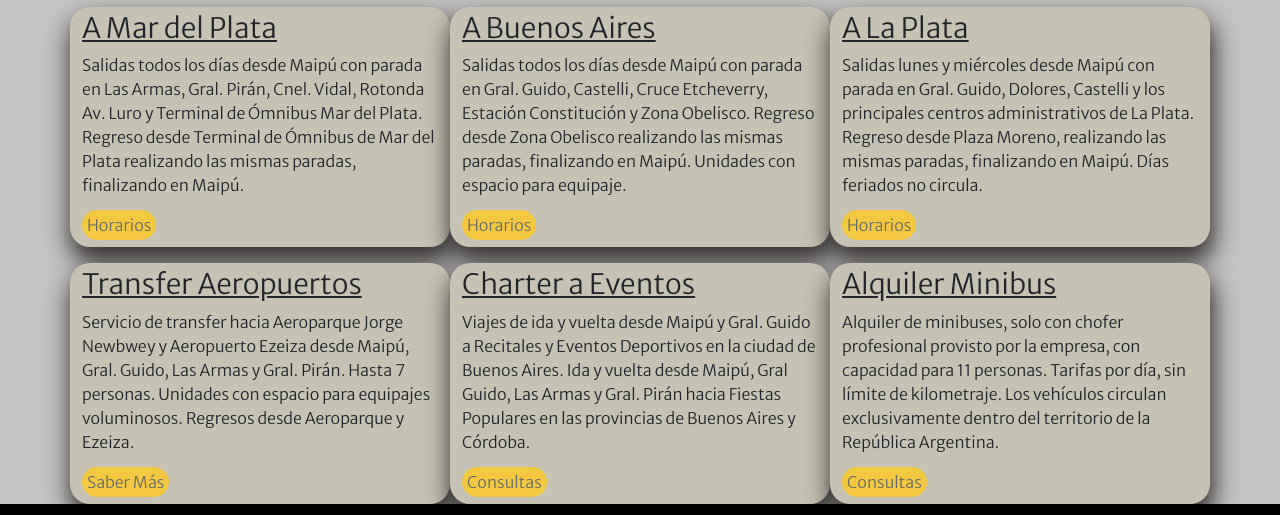
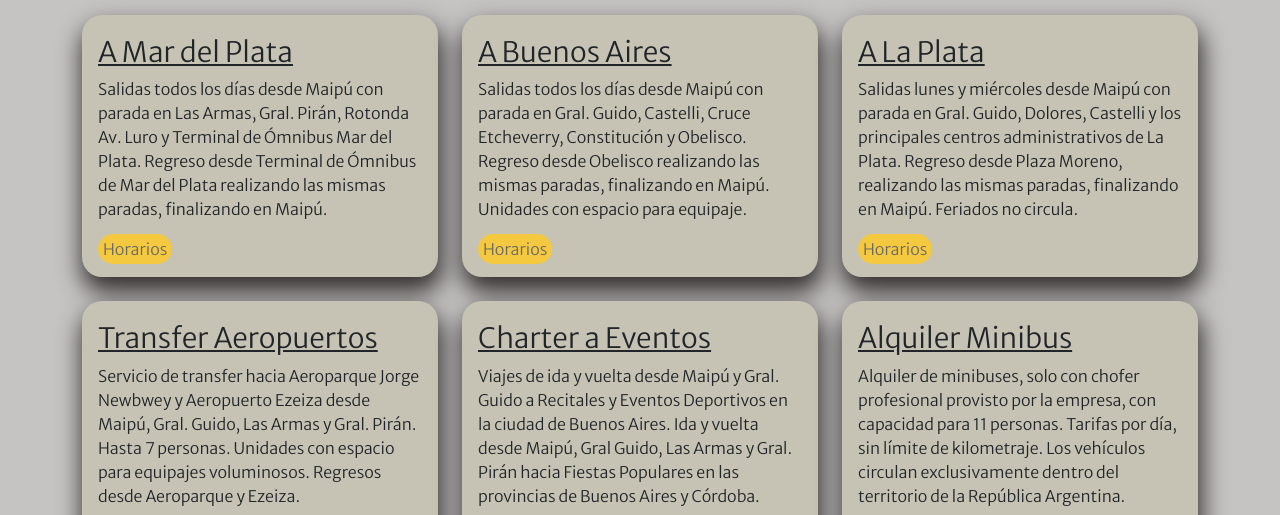
Before and after one commit to Nacho114web/proyecto_coder_viajesruta2, a website: page pages/servicios.html in a window 1280 px wide. Shown: the part 150-665 px from the top of the page. Drawn offline with nearby package versions, Linux system fonts and the light colour scheme; a web font is replaced by a local one.

Commit message:
mejoro layout pág Servicios con gutters en grilla Bootstrap

```diff
--- a/pages/servicios.html
+++ b/pages/servicios.html
@@ -11,7 +11,8 @@
     content="VIAJES,RUTA 2,AUTOVIA 2,MAIPU,TURISMO,COMBI,MINIBUS,TRANSFER AEROPUERTO,ALQUILER COMBI, ALQUILER MINIBUS">
   <meta name="viewport" content="width=device-width, initial-scale=1.0">
   <!-------LINK CSS BOOTSTRAP------->
-  <link href="https://cdn.jsdelivr.net/npm/bootstrap@5.3.0-alpha1/dist/css/bootstrap.min.css" rel="stylesheet" integrity="sha384-GLhlTQ8iRABdZLl6O3oVMWSktQOp6b7In1Zl3/Jr59b6EGGoI1aFkw7cmDA6j6gD" crossorigin="anonymous">
+  <link href="https://cdn.jsdelivr.net/npm/bootstrap@5.3.0-alpha1/dist/css/bootstrap.min.css" rel="stylesheet"
+    integrity="sha384-GLhlTQ8iRABdZLl6O3oVMWSktQOp6b7In1Zl3/Jr59b6EGGoI1aFkw7cmDA6j6gD" crossorigin="anonymous">
   <!-------LINK CSS PROPIO------->
   <link rel="stylesheet" href="../style/css/style.css">
   <!-------FAVICON------->
@@ -67,54 +68,68 @@
 
     <!-------GRILLA BOOTSTRAP PARA LA SECCIÓN PRINCIPAL DE ESTA PÁGINA-->
     <section class="container">
-      <div class="row gap-0 row-gap-3">
+      <div class="row g-4">
         <div class="nombreEmpresa col-12 col-md-6 ">
-          <h1 class="marcaServicios" >VIAJES RUTA 2</h1>
+          <h1 class="marcaServicios">VIAJES RUTA 2</h1>
         </div>
         <div class="tituloServicios col-12 col-md-6">
           <h2 class="animate__animated animate__backInLeft animate__slower">Nuestros Servicios</h2>
         </div>
         <div class="cardServicios col-12 col-md-6 col-lg-4">
+          <div class="p-3">
             <h3>A Mar del Plata</h3>
-          <p>Salidas todos los días desde Maipú con parada en Las Armas, Gral. Pirán, Cnel. Vidal, Rotonda Av. Luro y
-            Terminal de Ómnibus Mar del Plata. Regreso desde Terminal de Ómnibus de Mar del Plata realizando las mismas
-            paradas, finalizando en Maipú.</p>
+            <p>Salidas todos los días desde Maipú con parada en Las Armas, Gral. Pirán, Rotonda Av. Luro y
+              Terminal de Ómnibus Mar del Plata. Regreso desde Terminal de Ómnibus de Mar del Plata realizando las
+              mismas paradas, finalizando en Maipú.</p>
             <a class="button" href="">Horarios</a>
           </div>
+        </div>
         <div class="cardServicios col-12 col-md-6 col-lg-4">
+          <div class="p-3">
             <h3>A Buenos Aires</h3>
-          <p>Salidas todos los días desde Maipú con parada en Gral. Guido, Castelli, Cruce Etcheverry, Estación
-            Constitución y Zona Obelisco. Regreso desde Zona Obelisco realizando las mismas paradas, finalizando en
+            <p>Salidas todos los días desde Maipú con parada en Gral. Guido, Castelli, Cruce Etcheverry, Constitución y Obelisco. Regreso desde Obelisco realizando las mismas paradas, finalizando en
               Maipú. Unidades con espacio para equipaje.</p>
             <a class="button" href="">Horarios</a>
           </div>
+        </div>
         <div class="cardServicios col-12 col-md-6 col-lg-4">
+          <div class="p-3">
             <h3>A La Plata</h3>
             <p>Salidas lunes y miércoles desde Maipú con parada en Gral. Guido, Dolores, Castelli y los principales
-            centros administrativos de La Plata. Regreso desde Plaza Moreno, realizando las mismas paradas, finalizando
-            en Maipú. Días feriados no circula.</p>
+              centros administrativos de La Plata. Regreso desde Plaza Moreno, realizando las mismas paradas,
+              finalizando en Maipú. Feriados no circula.</p>
             <a class="button" href="">Horarios</a>
           </div>
+        </div>
         <div class="cardServicios col-12 col-md-6 col-lg-4">
+          <div class="p-3">
             <h3>Transfer Aeropuertos</h3>
-          <p>Servicio de transfer hacia Aeroparque Jorge Newbwey y Aeropuerto Ezeiza desde Maipú, Gral. Guido, Las Armas
-            y Gral. Pirán. Hasta 7 personas. Unidades con espacio para equipajes voluminosos. Regresos desde Aeroparque
+            <p>Servicio de transfer hacia Aeroparque Jorge Newbwey y Aeropuerto Ezeiza desde Maipú, Gral. Guido, Las
+              Armas
+              y Gral. Pirán. Hasta 7 personas. Unidades con espacio para equipajes voluminosos. Regresos desde
+              Aeroparque
               y Ezeiza.</p>
             <a class="button" href="">Saber Más</a>
           </div>
+        </div>
         <div class="cardServicios col-12 col-md-6 col-lg-4">
+          <div class="p-3">
             <h3>Charter a Eventos</h3>
             <p>Viajes de ida y vuelta desde Maipú y Gral. Guido a Recitales y Eventos Deportivos en la ciudad de Buenos
               Aires. Ida y vuelta desde Maipú, Gral Guido, Las Armas y Gral. Pirán hacia Fiestas Populares en las
               provincias de Buenos Aires y Córdoba.</p>
             <a class="button" href="../pages/contacto.html">Consultas</a>
           </div>
+        </div>
         <div class="cardServicios col-12 col-md-6 col-lg-4">
+          <div class="p-3">
             <h3>Alquiler Minibus</h3>
-          <p>Alquiler de minibuses, solo con chofer profesional provisto por la empresa, con capacidad para 11 personas.
+            <p>Alquiler de minibuses, solo con chofer profesional provisto por la empresa, con capacidad para 11
+              personas.
               Tarifas por día, sin límite de kilometraje. Los vehículos circulan exclusivamente dentro del territorio de
               la República Argentina.</p>
             <a class="button" href="../pages/contacto.html">Consultas</a>
+          </div>
         </div>
 
       </div>
--- a/style/scss/partials/global/_mediaQueries.scss
+++ b/style/scss/partials/global/_mediaQueries.scss
@@ -151,6 +151,10 @@
 
 /* página Servicios */
 @media screen and (max-width:$breakpointMobile) {
+    .mainPageServicios {
+        min-height: 150vh;
+    }
+
     .nombreEmpresa {
         .marcaServicios {
             font-size: 2rem;
--- a/style/scss/partials/pages/_servicios.scss
+++ b/style/scss/partials/pages/_servicios.scss
@@ -1,6 +1,7 @@
 /* ---------------------ESTILOS PÁGINA SERVICIOS -------------------------------------------*/
 .mainPageServicios {
    background-color: map-get($colores, colorFondoPrincipal);
+   min-height: 120vh;
 }
 
 /*estilos para personalizar contenido de grilla Bootstrap*/
@@ -20,8 +21,11 @@
 }
 
 .cardServicios {
-   @include sombreadoCards;
-   padding-bottom: 10px;
+   .p-3 {
+      @include sombreadoCards;
+      padding-bottom: 10px;
+
+   }
 
    h3 {
       text-decoration: underline;
--- a/style/scss/partials/pages/_turismo.scss
+++ b/style/scss/partials/pages/_turismo.scss
@@ -30,10 +30,13 @@
    }
 }
 
+.cardTurismo {
+
    .p-3 {
       border-style: dashed, ;
       border-radius: 20px;
       padding-bottom: 10px;
+   }
 
    h3 {
       padding-top: 5px;
```
Also changed, not shown: style/css/style.css, 1 other file. Lines whose indentation alone changed are shown as unchanged.
